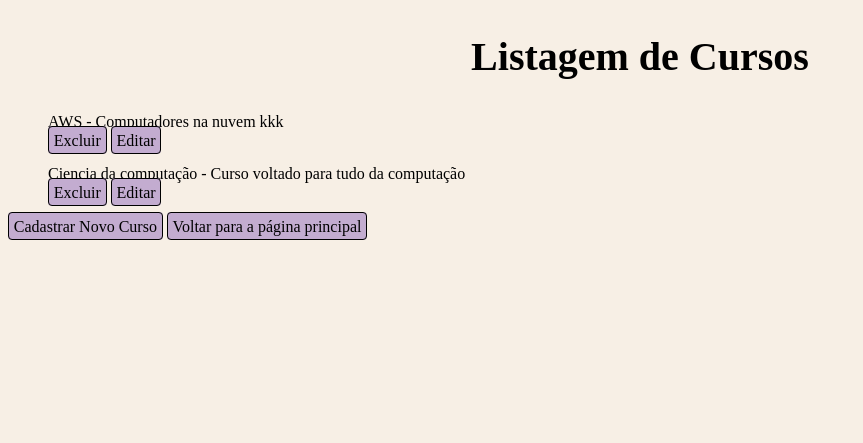
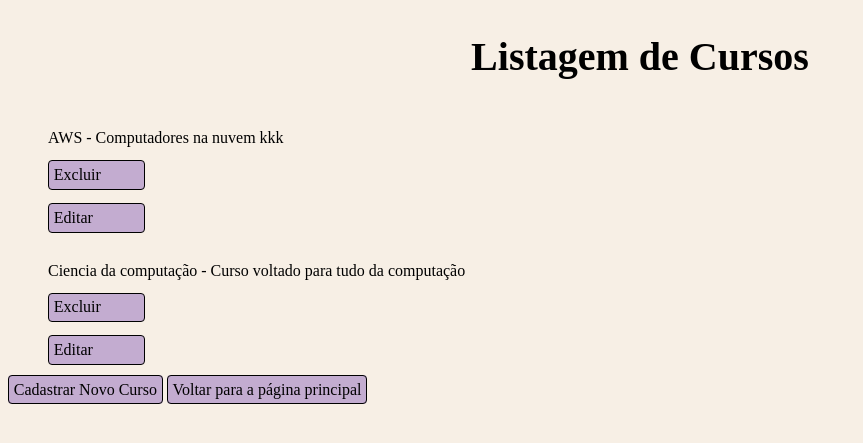
Before and after one commit to Samuel-Sales/Cadastro-de-Alunos, a Django app: page /cursos/listar/ in a window 1280 px wide. Shown: the top 443 px of the page, without its empty margins (0-863 px from the left). Run offline with Django 4.2, Linux system fonts and the light colour scheme; data comes from the database, SQL or seed files in the repository; both versions use the stored data as it was after the commit.

Commit message:
Lista de cursos done

```diff
--- a/cadastro/templates/cadastro/listar_cursos.html
+++ b/cadastro/templates/cadastro/listar_cursos.html
@@ -11,8 +11,8 @@
     <ul>
         {% for curso in cursos %}
             <li>{{ curso.nome }} - {{ curso.descricao }}</li>
-            <a href="{% url 'excluir_curso' curso.id %}">Excluir</a>
-            <a href="{% url 'editar_curso' curso.id %}">Editar</a>
+            <a class="botaoExcluir" href="{% url 'excluir_curso' curso.id %}">Excluir</a>
+            <a class="botaoEditar" href="{% url 'editar_curso' curso.id %}">Editar</a>
         {% endfor %}
     </ul>
     <a href="{% url 'cadastrar_curso' %}">Cadastrar Novo Curso</a>
--- a/static/css/listar_cursos.css
+++ b/static/css/listar_cursos.css
@@ -16,6 +16,16 @@ a {
     padding: 0.3em;
 }
 
+ul {
+   display: flex;
+   flex-direction: column;
+   gap: 13px;
+}
+
+.botaoExcluir, .botaoEditar {
+    width: 7%;
+}
+
 ul li {
     list-style: none;
     margin-top: 1em;
```
Also changed, not shown: db.sqlite3.
